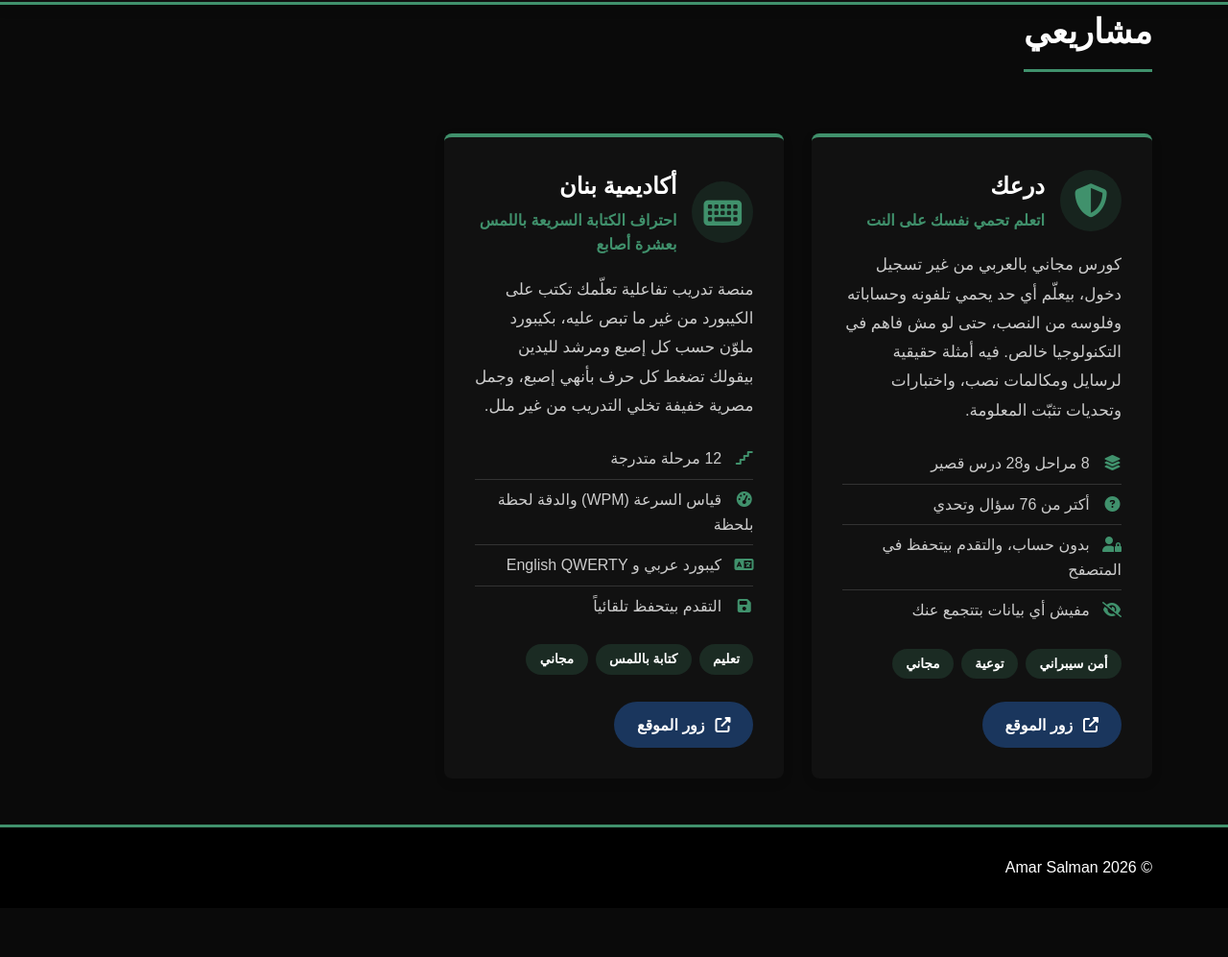
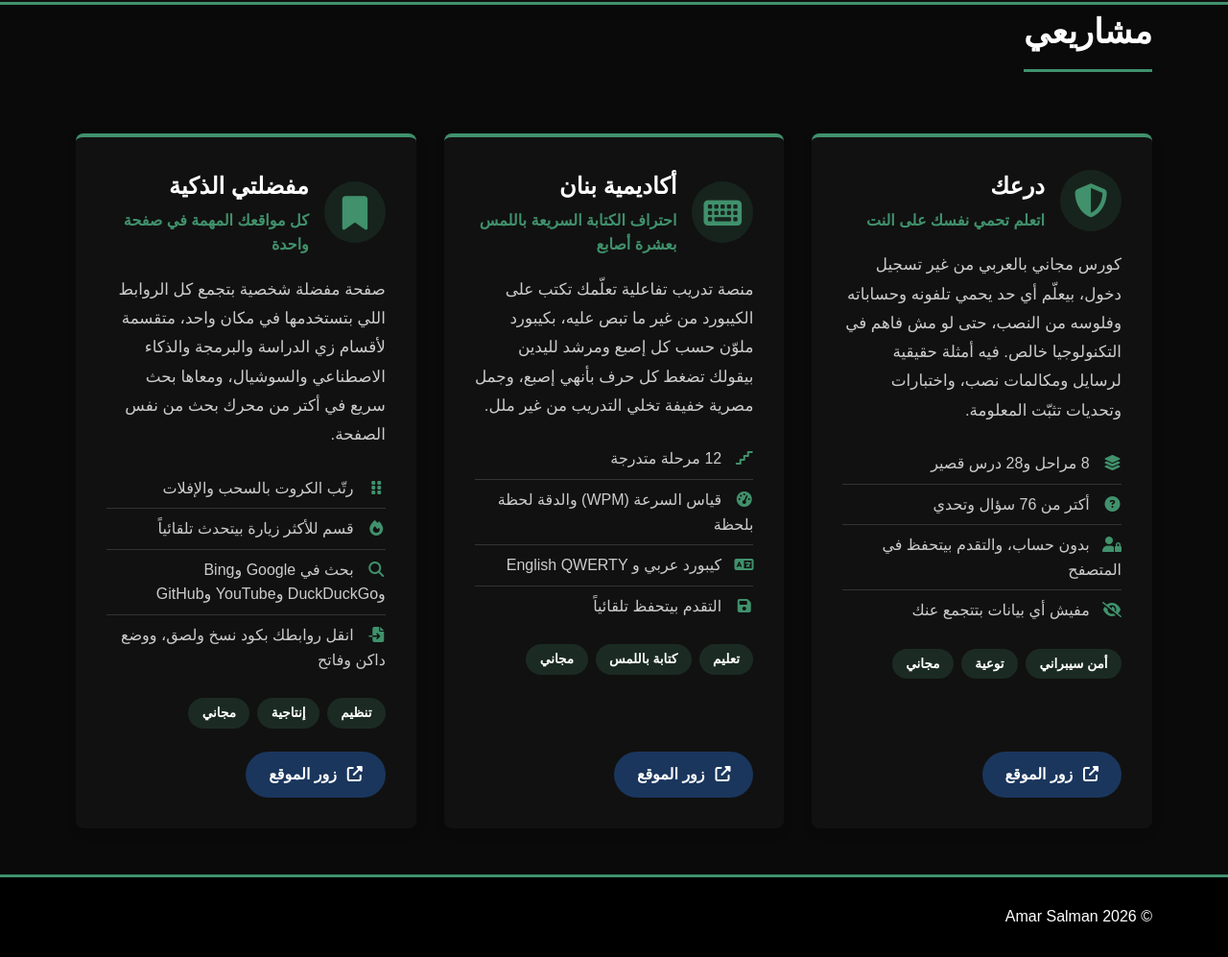
Before and after one commit to amarsalman/Project-Amar, a plain HTML site: page projects/index.html in a window 1280 px wide. Shown: the part 78-1075 px from the top of the page at 96% size. Before the commit the page ends 1024 px from the top, so only its background shows below. Drawn offline with Linux system fonts and the light colour scheme.

Commit message:
Add link.amar-salman.com project to projects page
Added a new project card for 'مفضلتي الذكية' with features and description.

```diff
--- a/projects/index.html
+++ b/projects/index.html
@@ -61,6 +61,7 @@
 
 .project-card:nth-child(1) { animation-delay: 0.1s; }
 .project-card:nth-child(2) { animation-delay: 0.2s; }
+.project-card:nth-child(3) { animation-delay: 0.3s; }
 
 .project-card:hover {
     transform: translateY(-5px);
@@ -243,6 +244,31 @@
 </a>
 </div>
 
+<div class="project-card">
+<div class="project-header">
+<i class="fas fa-bookmark project-icon"></i>
+<div>
+<h3>مفضلتي الذكية</h3>
+<span class="project-tagline">كل مواقعك المهمة في صفحة واحدة</span>
+</div>
+</div>
+<p class="project-desc">
+صفحة مفضلة شخصية بتجمع كل الروابط اللي بتستخدمها في مكان واحد، متقسمة لأقسام زي الدراسة والبرمجة والذكاء الاصطناعي والسوشيال، ومعاها بحث سريع في أكتر من محرك بحث من نفس الصفحة.
+</p>
+<ul class="project-features">
+<li><i class="fas fa-grip-vertical"></i> رتّب الكروت بالسحب والإفلات</li>
+<li><i class="fas fa-fire"></i> قسم للأكثر زيارة بيتحدث تلقائياً</li>
+<li><i class="fas fa-search"></i> بحث في Google وBing وDuckDuckGo وYouTube وGitHub</li>
+<li><i class="fas fa-file-import"></i> انقل روابطك بكود نسخ ولصق، ووضع داكن وفاتح</li>
+</ul>
+<div class="project-tags">
+<span>تنظيم</span><span>إنتاجية</span><span>مجاني</span>
+</div>
+<a href="https://link.amar-salman.com/" class="contact-link project-link" target="_blank" rel="noopener">
+<i class="fas fa-external-link-alt"></i> زور الموقع
+</a>
+</div>
+
 </div>
 </main>
 
```
